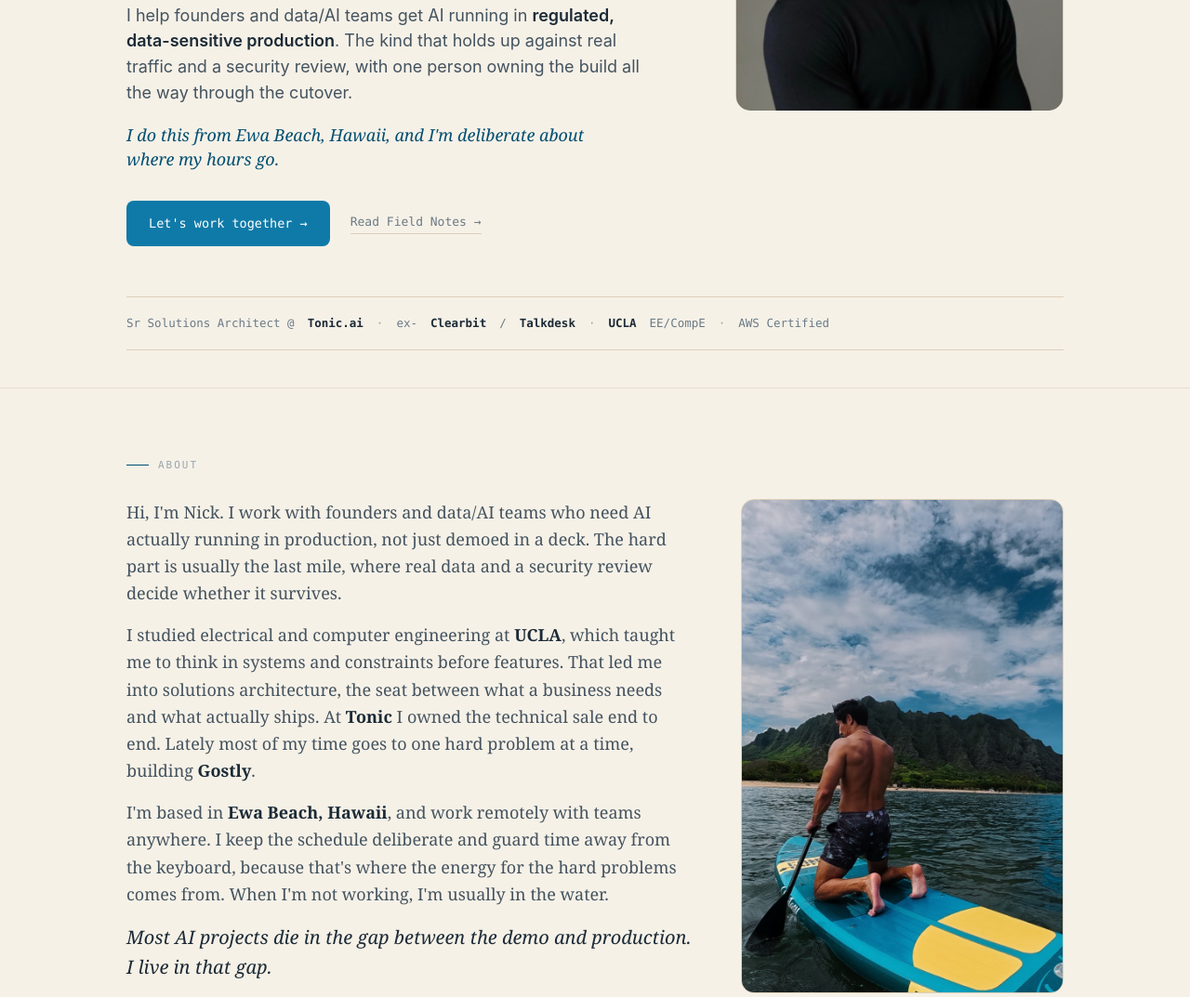
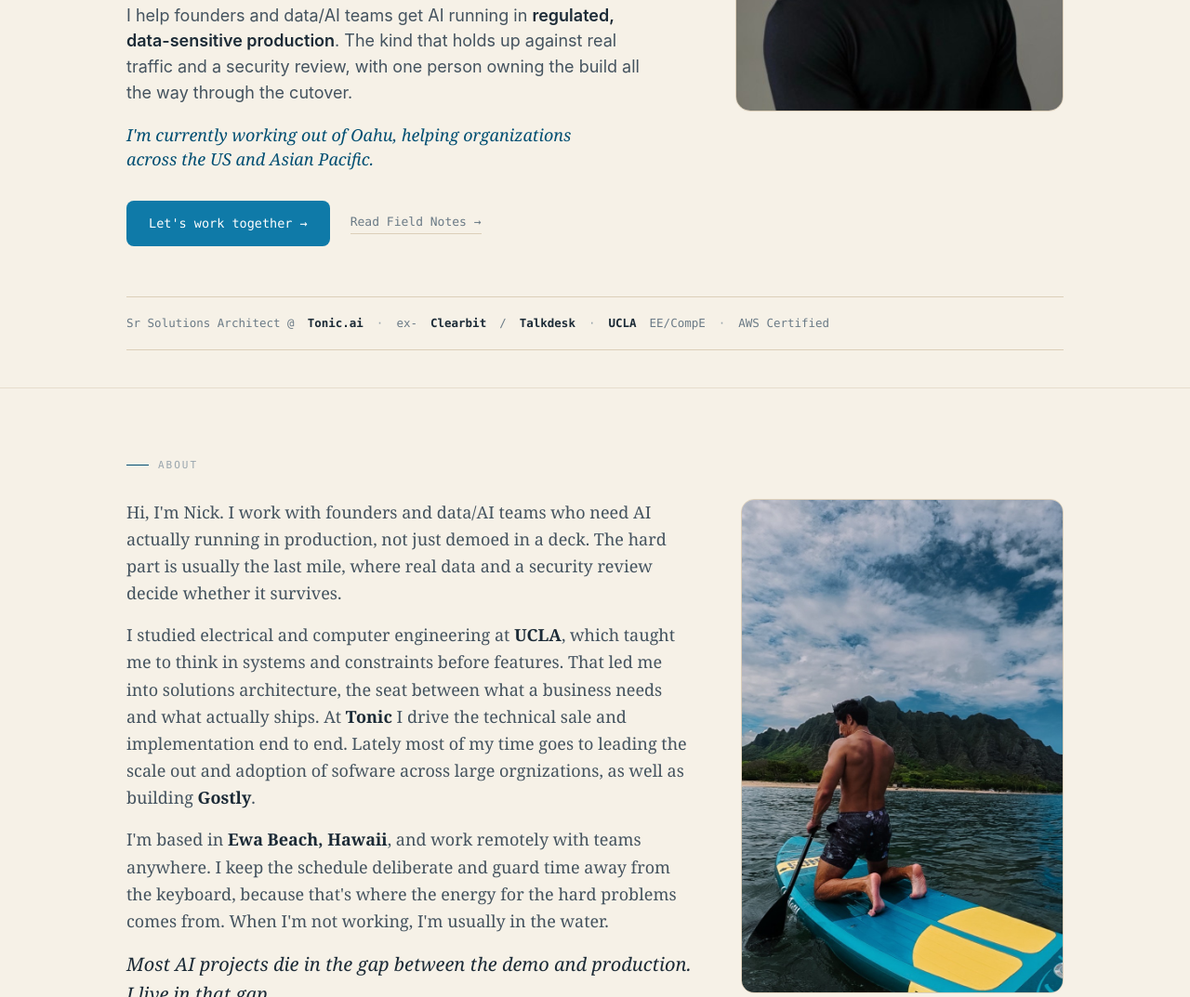
Before and after one commit to NicRios/nick-site-preview, a plain HTML site: page spin1/index.html in a window 1280 px wide. Shown: the part 534-1607 px from the top of the page at 93% size. Drawn offline with Linux system fonts and the light colour scheme.

Commit message:
Update index.html

```diff
--- a/spin1/index.html
+++ b/spin1/index.html
@@ -122,7 +122,7 @@
       <div class="eyebrow">Forward-deployed engineer · Solutions Architect</div>
       <h1>Your AI works in the demo.<br>I make it <em>survive production.</em></h1>
       <p class="sub">I help founders and data/AI teams get AI running in <b>regulated, data-sensitive production</b>. The kind that holds up against real traffic and a security review, with one person owning the build all the way through the cutover.</p>
-      <p class="brandline">I do this from Ewa Beach, Hawaii, and I'm deliberate about where my hours go.</p>
+      <p class="brandline">I'm currently working out of Oahu, helping organizations across the US and Asian Pacific.</p>
       <div class="ctas"><a href="contact.html" class="btn mag">Let's work together →</a><a href="field-notes.html" class="lnk">Read Field Notes →</a></div>
     </div>
     <div class="heroimg"><img src="nick.jpg" alt="Nick Rios"></div>
@@ -134,7 +134,7 @@
   <div class="about">
     <div class="reveal">
       <p>Hi, I'm Nick. I work with founders and data/AI teams who need AI actually running in production, not just demoed in a deck. The hard part is usually the last mile, where real data and a security review decide whether it survives.</p>
-      <p>I studied electrical and computer engineering at <b>UCLA</b>, which taught me to think in systems and constraints before features. That led me into solutions architecture, the seat between what a business needs and what actually ships. At <b>Tonic</b> I owned the technical sale end to end. Lately most of my time goes to one hard problem at a time, building <b>Gostly</b>.</p>
+      <p>I studied electrical and computer engineering at <b>UCLA</b>, which taught me to think in systems and constraints before features. That led me into solutions architecture, the seat between what a business needs and what actually ships. At <b>Tonic</b> I drive the technical sale and implementation end to end. Lately most of my time goes to leading the scale out and adoption of sofware across large orgnizations, as well as building <b>Gostly</b>.</p>
       <p>I'm based in <b>Ewa Beach, Hawaii</b>, and work remotely with teams anywhere. I keep the schedule deliberate and guard time away from the keyboard, because that's where the energy for the hard problems comes from. When I'm not working, I'm usually in the water.</p>
       <p class="belief">Most AI projects die in the gap between the demo and production. I live in that gap.</p>
       <div class="now"><span class="dot"></span><span><b>Currently building:</b> <a href="work/gostly.html">Gostly</a>, deterministic in-tenant testing for AI agents in regulated environments.</span></div>
```
